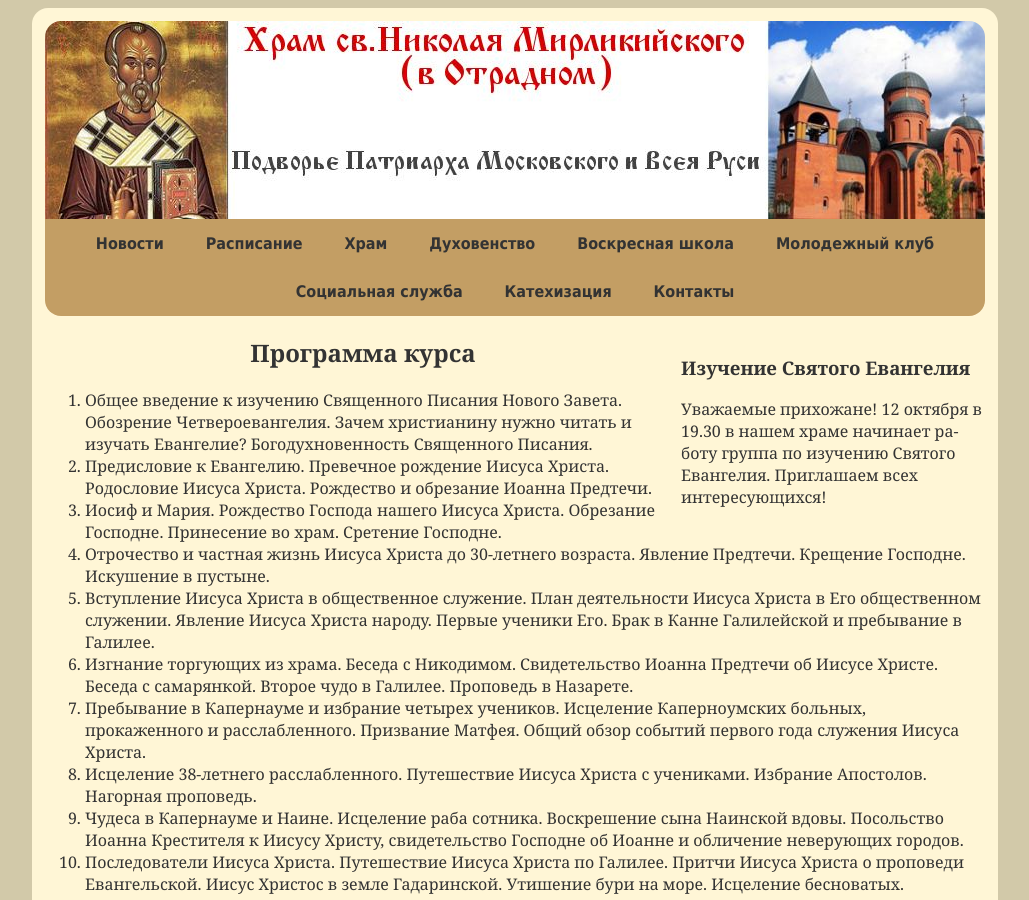
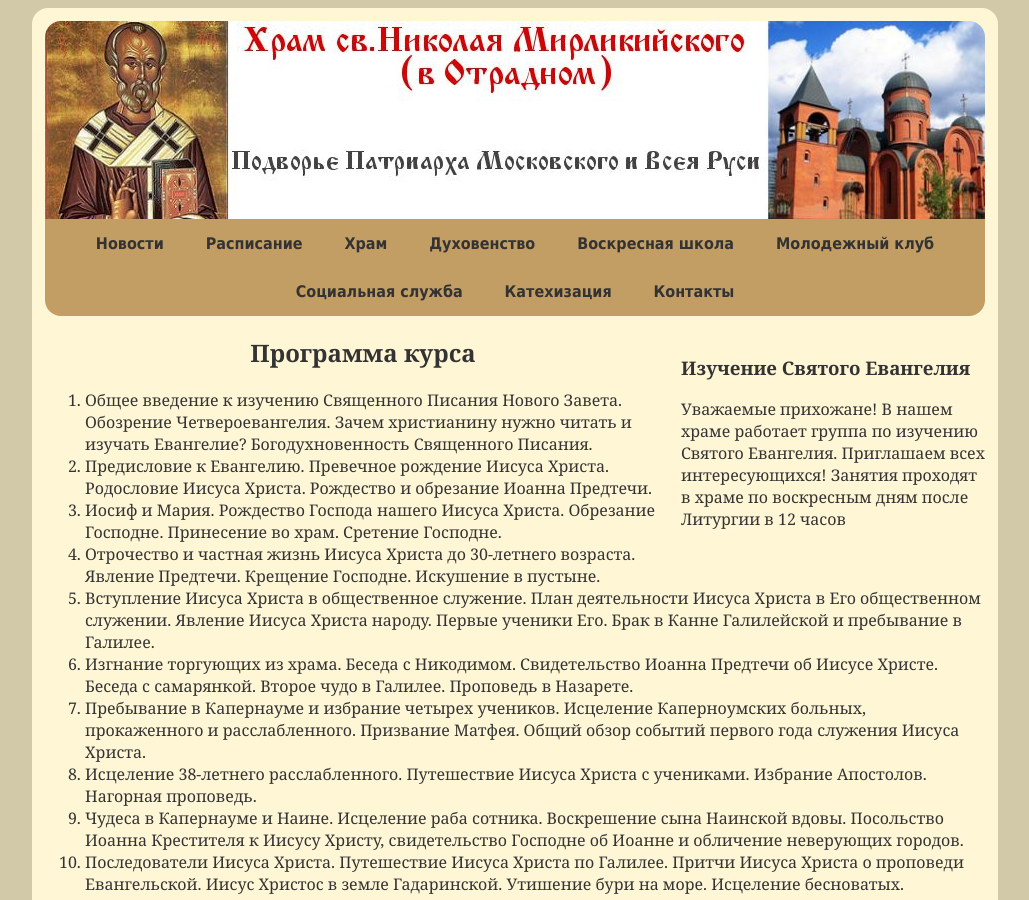
Before and after one commit to hramotradnoe/hramotradnoe.github.io, a Jekyll site: the page built from catechesis/index.html, in a window 1280 px wide and 900 px high. Shown: the whole window, without its empty margins (125-1154 px from the left). Built offline with Jekyll 4.4.1, drawn with Linux system fonts in a browser that asks for light colours.

Commit message:
Update ads.yml

```diff
--- a/_data/catechesis/ads.yml
+++ b/_data/catechesis/ads.yml
@@ -1,2 +1,2 @@
 - title       : Изучение Святого Евангелия
-  description : "Уважаемые прихожане! 12 октября в 19.30 в нашем храме начинает работу группа по изучению Святого Евангелия. Приглашаем всех интересующихся!"
+  description : "Уважаемые прихожане! В нашем храме работает группа по изучению Святого Евангелия. Приглашаем всех интересующихся! Занятия проходят в храме по воскресным дням после Литургии в 12 часов"
```
